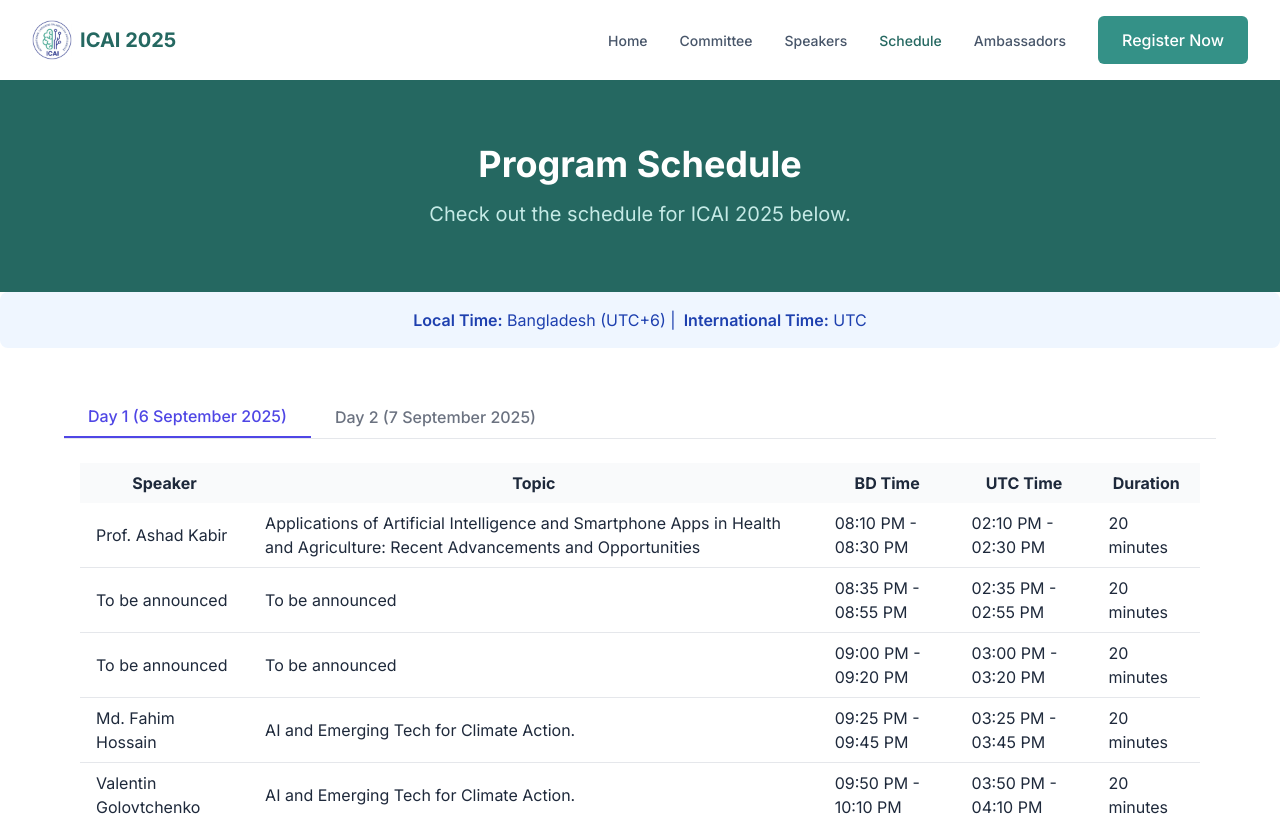
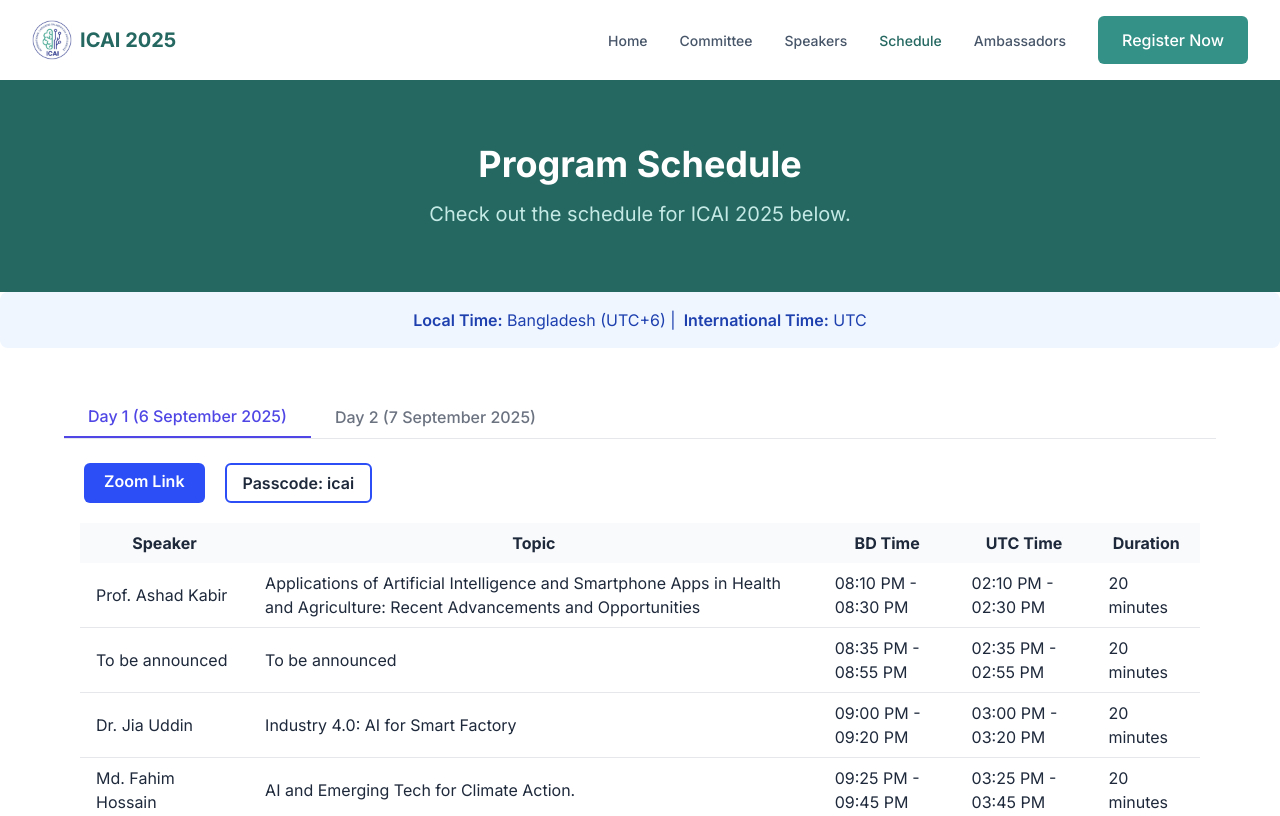
Before and after one commit to alimran-dev/icai2025, a React (Vite) app: page /schedule in a window 1280 px wide. Shown: the top 816 px of the page. Built offline with nearby package versions, Linux system fonts and the light colour scheme.

Commit message:
added: 2 new speaker and vtools section in home page

```diff
--- a/data/speakers.json
+++ b/data/speakers.json
@@ -28,6 +28,25 @@
     },
     {
         "id": "ICAI25S04",
+        "name": "Dr. Md. Zulfiker Mahmud",
+        "title": "Professor, Department of Computer Science & Engineering, Jagannath University",
+        "topic": "Genesis System: A Dual-Model AI Framework for Reverse Engineering Microstrip Patch Antennas",
+        "email": "zulfiker@cse.jnu.ac.bd",
+        "image": "https://i.postimg.cc/KcVyckb7/photo-10532.jpg",
+        "bio": ""
+    },
+    {
+        "id": "ICAI25S05",
+        "name": "Dr. Jia Uddin",
+        "title": "Professor, AI and Big Data Department, Endicott College, Woosong University",
+        "topic": "Industry 4.0: AI for Smart Factory",
+        "email": "jia.uddin@wsu.ac.kr",
+        "image": "https://i.postimg.cc/tTdfyJXb/1748422085719.jpg",
+        "bio": ""
+    },
+
+    {
+        "id": "ICAI25S06",
         "name": "Md Imdadul Islam",
         "title": "Sr. Business Development Manager, NetCom Learning",
         "topic": "Leveraging AI for Professional Growth",
@@ -36,7 +55,7 @@
         "bio": "Imdad is a business strategist, speaker, and business collaborator with expertise in Modern Communication, Business Development, Leadership, Executive Coaching, Management Consulting, and Learning &amp; Development. As a sophomore, he co-founded Rich Insight Global (RIG), an accounting &amp; business advisory firm, alongside a professional accountant. His partnership with Xero, an Australian Stock Exchange-listed cloud accounting software company, enabled him to serve a diverse range of clients, including startups, SMEs, group companies, and MNCs. His passion for leveraging technology to drive business growth led him to NetCom Learning, a global leader in technology training, specializing in Artificial Intelligence (AI), Machine Learning (ML), Cloud Computing, Cybersecurity, and more. As a passionate speaker and consultant, he has conducted over 100 training and keynote sessions across various educational institutions and corporations including Beximco, Synovia, Nuvista, Incepta, Guardian Life Insurance, Akij, Abdul Monem, Urmi Group, Grameen Distribuiton etc. He is mostly spending his time in consulting companies to be an AI First Organization."
     },
     {
-        "id": "ICAI25S05",
+        "id": "ICAI25S07",
         "name": "Valentin Golovtchenko",
         "title": "World Economic Forum | Lead, Climate Technology",
         "topic": "AI and Emerging Tech for Climate Action.",
@@ -44,7 +63,7 @@
         "image": "https://i.postimg.cc/pVDztfgD/1635873072117.jpg"
     },
     {
-        "id": "ICAI25S06",
+        "id": "ICAI25S08",
         "name": "Md. Fahim Hossain",
         "title": " Founder & Chairperson, Green Lead | Founder, Climate Intelligent Technologies (CIT)",
         "topic": "AI and Emerging Tech for Climate Action.",
--- a/src/pages/Schedule.tsx
+++ b/src/pages/Schedule.tsx
@@ -1,5 +1,6 @@
 import { motion } from "framer-motion";
 import { useState } from "react";
+import { Link } from "react-router-dom";
 
 const scheduleData = {
   day1: [
@@ -21,11 +22,11 @@ const scheduleData = {
     },
     {
       // image: "/speakers/zahidul.jpg",
-      speaker: "",
+      speaker: "Dr. Jia Uddin",
       localTime: "09:00 PM - 09:20 PM",
       utcTime: "03:00 PM - 03:20 PM",
       duration: "20 minutes",
-      topic: "",
+      topic: "Industry 4.0: AI for Smart Factory",
     },
     {
       // image: "/speakers/zahidul.jpg",
@@ -63,19 +64,19 @@ const scheduleData = {
     },
     {
       // image: "/speakers/zahidul.jpg",
-      speaker: "",
+      speaker: "Dr. Shashikant Patil",
       localTime: "09:00 PM - 09:20 PM",
       utcTime: "03:00 PM - 03:20 PM",
       duration: "20 minutes",
-      topic: "",
+      topic: "Gen AI and Agentic AI",
     },
     {
       // image: "/speakers/zahidul.jpg",
-      speaker: "Dr. Shashikant Patil",
+      speaker: "Dr. Md. Zulfiker Mahmud",
       localTime: "09:25 PM - 09:45 PM",
       utcTime: "03:25 PM - 03:45 PM",
       duration: "20 minutes",
-      topic: "Gen AI and Agentic AI",
+      topic: "Genesis System: A Dual-Model AI Framework for Reverse Engineering Microstrip Patch Antennas",
     },
     {
       // image: "/speakers/zahidul.jpg",
@@ -133,7 +134,17 @@ export default function Schedule() {
           </button>
         </div>
 
-        <div className="container mx-auto px-4 overflow-x-auto">
+        <div>
+          {activeTab === "day1" ? <div className="flex gap-5">
+            <Link to={"https://bdren.zoom.us/j/8801818241?pwd=SmZkFTHvRRc5mRsx2LV3zOuoxzkr3G.1&omn=93048135218"} className="bg-[#2C4EF7] px-5 py-1.5 rounded-md text-white font-semibold ml-5">Zoom Link</Link>
+            <p className="font-semibold border-2 border-[#2C4EF7] rounded-md px-4 py-1.5">Passcode: icai</p>
+          </div>:<div className="flex gap-5">
+            <Link to={"https://bdren.zoom.us/j/8801818241?pwd=SmZkFTHvRRc5mRsx2LV3zOuoxzkr3G.1&omn=96640207975"} className="bg-[#2C4EF7] px-5 py-1.5 rounded-md text-white font-semibold ml-5">Zoom Link</Link>
+            <p className="font-semibold border-2 border-[#2C4EF7] rounded-md px-4 py-1.5">Passcode: icai</p>
+          </div>}
+        </div>
+
+        <div className="container mx-auto px-4 overflow-x-auto mt-5">
           <table className="min-w-full table-auto">
             <thead className="bg-gray-50">
               <tr>
```
Also changed, not shown: src/pages/Home.tsx (+129 -26 lines).
